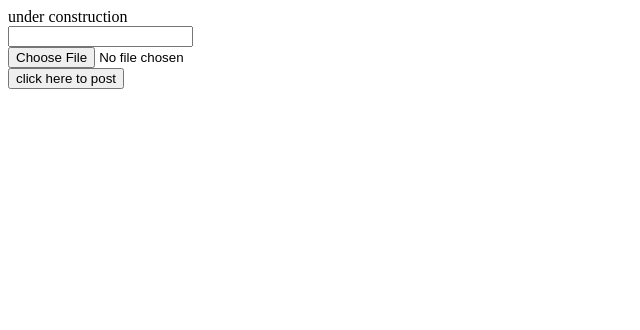
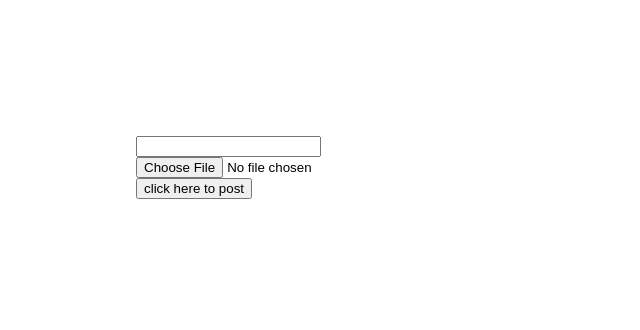
Before and after one commit to samiam2013/cephissus, a plain HTML site: page htdocs/index.html in a window 1280 px wide. Shown: the whole page, without its empty margins (0-640 px from the left). Drawn offline with Linux system fonts and the light colour scheme.

Commit message:
remove placeholder text and add padding

```diff
--- a/htdocs/index.html
+++ b/htdocs/index.html
@@ -4,10 +4,13 @@
 <head>
     <title>cephissus</title>
 </head>
+<style>
+    body {
+        padding: 10%;
+    }
+</style>
 
 <body>
-    under construction
-
     <form action="/" method="POST" enctype='multipart/form-data'>
         <input type="email" name="email" id="email"><br>
         <input type="file" name="file" id="file"><br>
```
